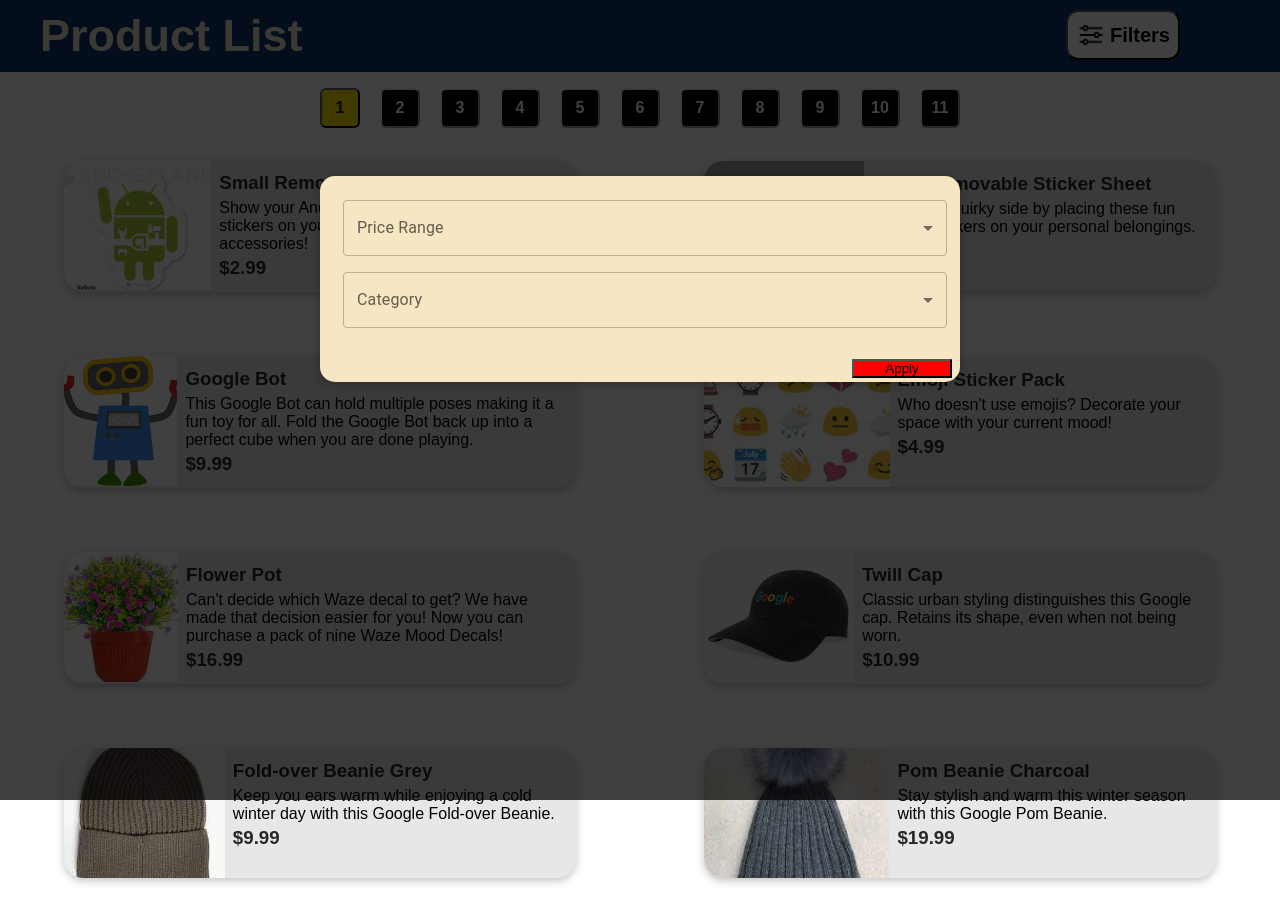
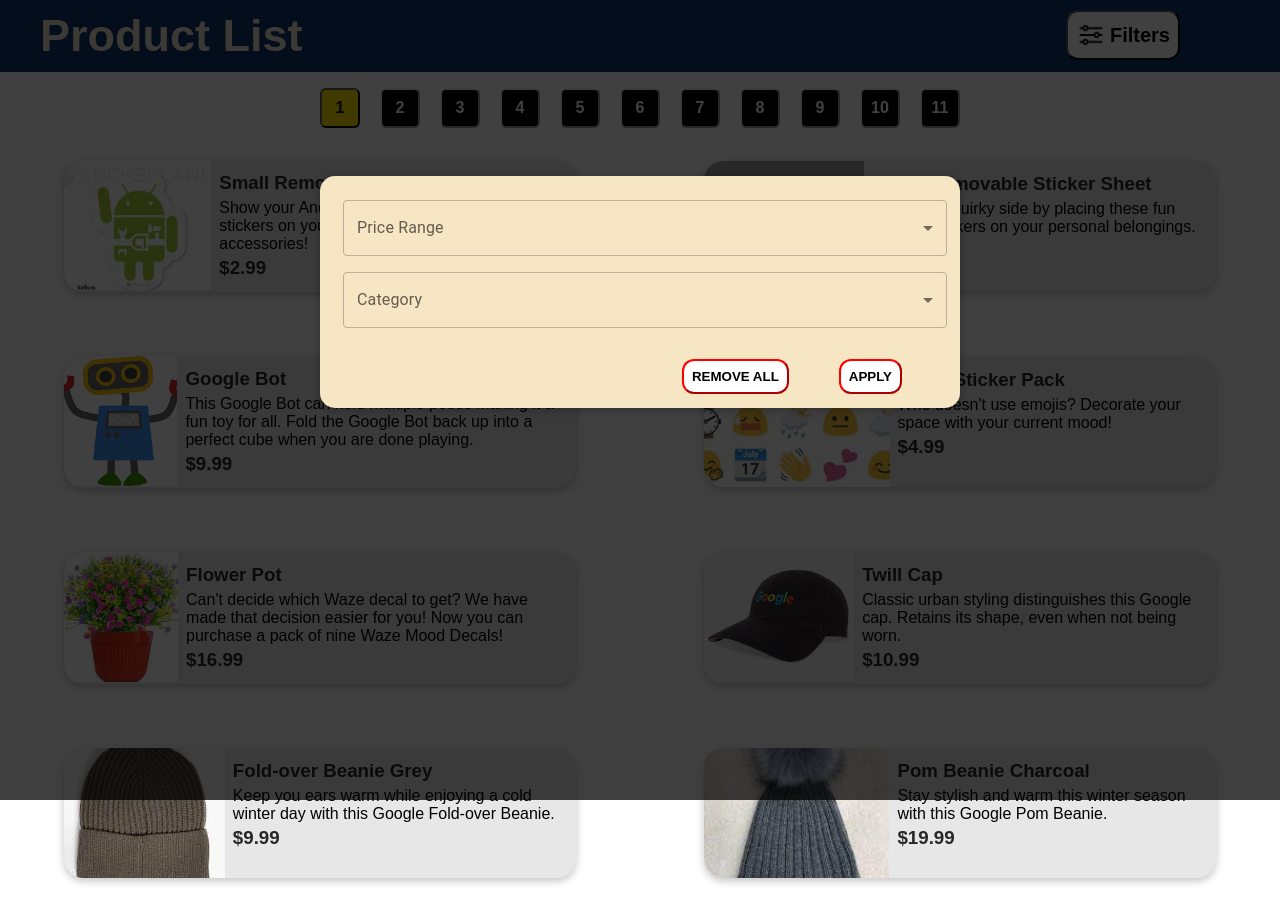
Before and after one commit to Aakash-mishra2/product-list-assignment, a React (Create React App) app: page / in a window 1280 px wide. Both pictures are taken after a click on the button "Filters". Built offline with nearby package versions, Linux system fonts and the light colour scheme; grey boxes are pictures that could not be loaded; a web font is replaced by a local one.

Commit message:
remove all filter

```diff
--- a/src/filter_components/filterSlice.js
+++ b/src/filter_components/filterSlice.js
@@ -11,7 +11,7 @@
                 category: [Apparel, Drinkware, Headgear],
                 price_range: [Below 3,  3 to 10, Above 10]
             */
-           state.items = initialState;
+           state.items = initialState.items;
             if (action.payload.category !== '') {
                 state.items = initialState.items;
                 const category = ['apparel', 'drinkware', 'headgear'];
@@ -30,9 +30,12 @@
                     state.items = state.items.filter((product) => parseInt(product.price) >= 10);
                 }
             }
+        },
+        removeAll : (state) => {
+            state.items = initialState.items;
         }
     }
 });
 
-export const { p_c_filter } = filterSlice.actions;
+export const { p_c_filter, removeAll } = filterSlice.actions;
 export default filterSlice.reducer;
--- a/src/filter_components/filter_Modal.js
+++ b/src/filter_components/filter_Modal.js
@@ -10,8 +10,21 @@
 import FormControl from '@mui/material/FormControl';
 import Select from '@mui/material/Select';
 
-import { p_c_filter } from "./filterSlice";
+import { p_c_filter, removeAll } from "./filterSlice";
 import { useDispatch } from "react-redux";
+
+import styled from "styled-components";
+const ApplyButton = styled.button`
+     padding: 8px;
+    margin-right: 50px;
+    background: white;
+    border-radius: 12px;
+    border-color: red;
+    width: max-content;
+    height: fit-content;
+    margin-bottom: 10px;
+    margin-top: 0;
+`;
 
 const ModalOverlay = (props) => {
     const content = (
@@ -45,9 +58,7 @@
 
         })
     };
-    const applyFilter = () => {
 
-    }
     return (
         <React.Fragment>
             {props.show && <Backdrop onClick={props.closeBox} />}
@@ -60,8 +71,27 @@
             >
                 <ModalOverlay
 
-                    footer={<button style={{ width: '100px', background: 'red' }} onClick={() => dispatch(p_c_filter(properties))}>Apply</button>}
-                    onSubmit = {handleChange}
+                    footer={
+                        <div>
+
+                            <ApplyButton onClick={() => {
+                                setProperties({
+                                    category: '',
+                                    price_range: ''
+                                })
+                                dispatch(removeAll());
+                                props.closeBox();
+                            }
+                            }><b>REMOVE ALL</b></ApplyButton>
+                            <ApplyButton onClick={() => {
+                                dispatch(p_c_filter(properties));
+                                props.closeBox();
+                            }
+                            }><b>APPLY</b></ApplyButton>
+
+                        </div>
+
+                    }
                 >
                     <Box className="box" sx={{ minWidth: 60 }}>
                         <FormControl fullWidth>
```
